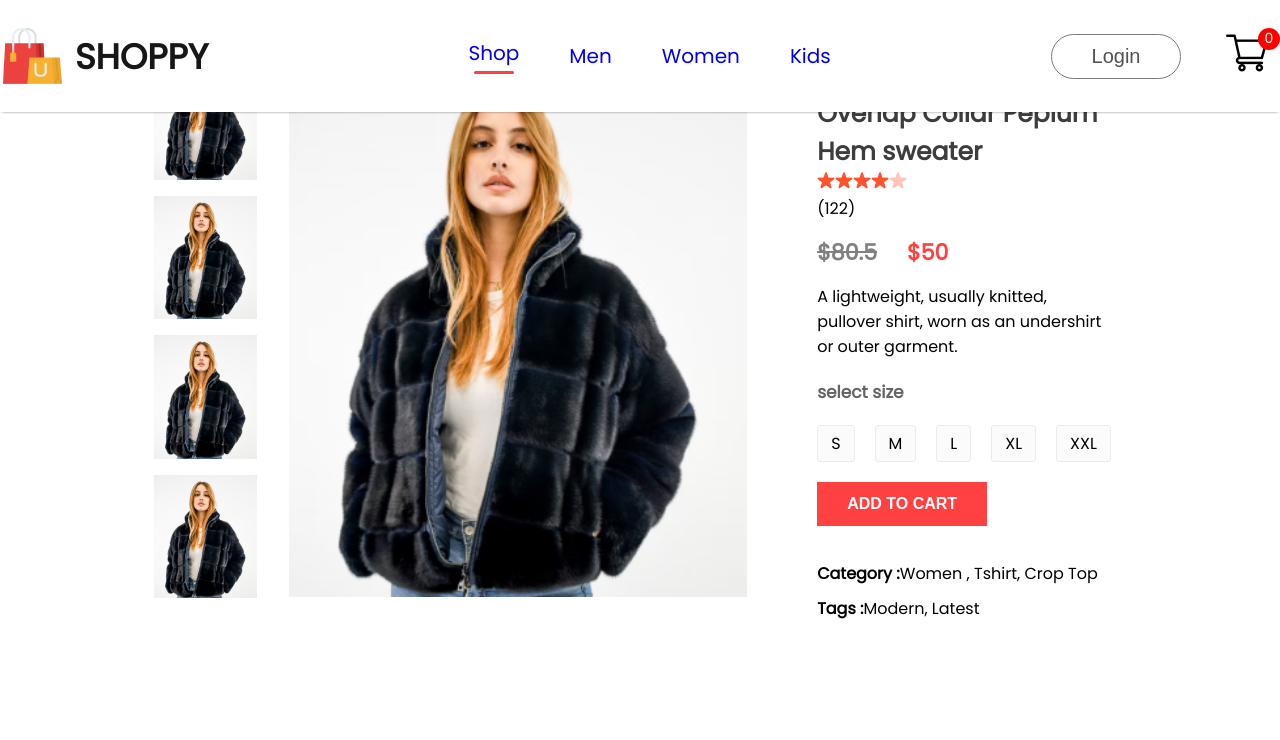
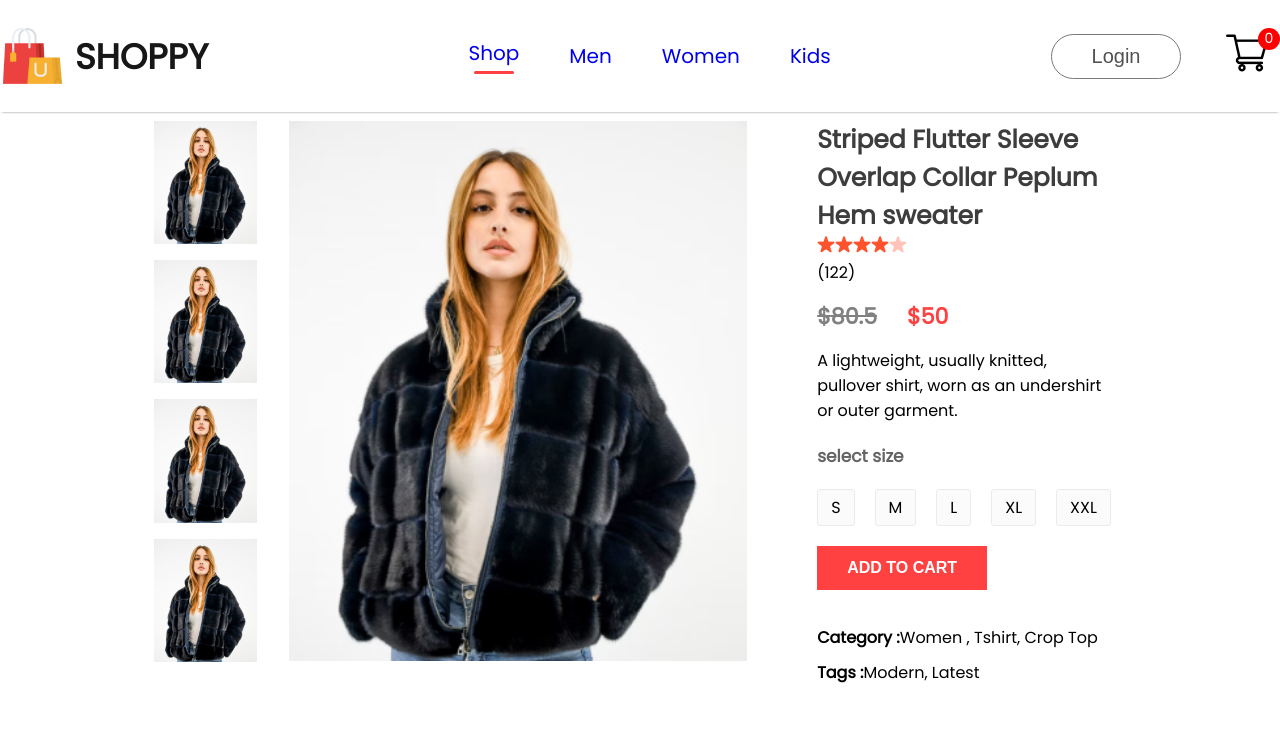
Before and after one commit to aamrapaliwandhre/shopping_website, a React (Create React App) app in the folder my-app/: page /product/1 in a window 1280 px wide. Shown: the top 740 px of the page. Built offline with nearby package versions, Linux system fonts and the light colour scheme.

Commit message:
Update ProductDisplay.css

```diff
--- a/my-app/src/Componenets/ProductDisplay/ProductDisplay.css
+++ b/my-app/src/Componenets/ProductDisplay/ProductDisplay.css
@@ -7,6 +7,7 @@
 .productdisplay-left{
     display: flex;
     gap: 2rem;
+    margin-top: 4rem;
 
 }
 .productdisplay-img-list{
@@ -28,6 +29,7 @@
     margin: 0px 70px;
     display: flex;
     flex-direction: column;
+    margin-top: 4rem;
 }
 .productdisplay-right h1{
     color: #3d3d3d;
```
